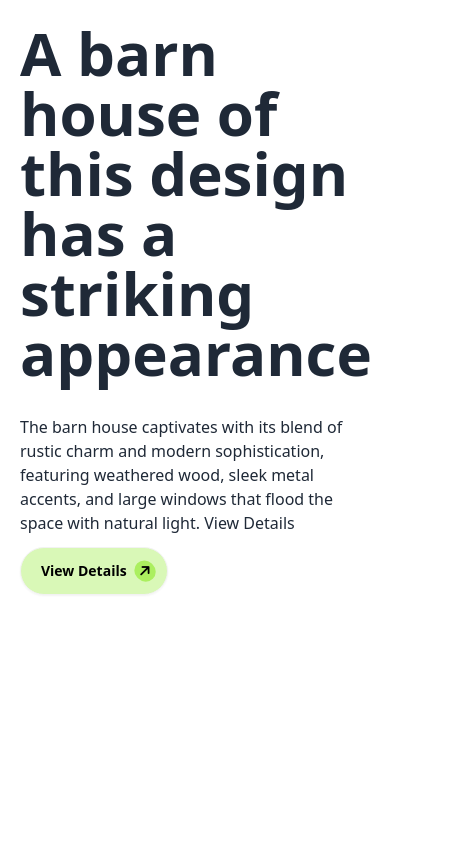
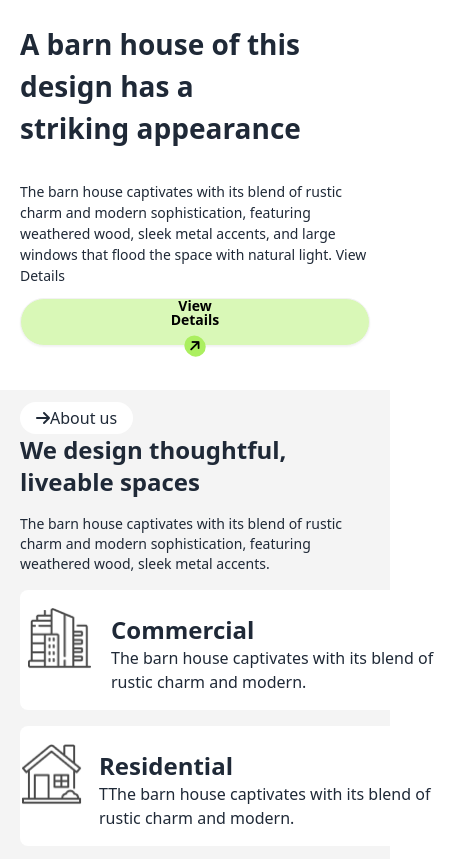
Before and after one commit to MHFAHAT/assainment-3, a plain HTML site: page index.html in a window 390 px wide. Shown: the part 319-1178 px from the top of the page, 475 px wide, since content can reach past the window. Before the commit the page ends 958 px from the top, so only its background shows below. Drawn offline with nearby package versions, Linux system fonts and the light colour scheme.

Commit message:
hamburger bade 2ta part done

```diff
--- a/index.html
+++ b/index.html
@@ -19,6 +19,7 @@
                 buy: '#ABEF5F',
                 Gray: '#737373;',
                 White: '#E9E9E9;',
+                'new-c': '#F4F4F4;',
               }
             }
           }
@@ -26,6 +27,11 @@
       </script>
       <!-- font awsome -->
       <script src="https://kit.fontawesome.com/7d9fe45805.js" crossorigin="anonymous"></script>
+      <style>
+        .midddle{
+          text-align: center;
+        }
+      </style>
 </head>
 <body class="">
     <!-- header start -->
@@ -48,33 +54,59 @@
                   </ul>
                 </div>
                 <div>
-
                 </div>
-                <div class="navbar-end gap-4">
-                    <i class="fa-solid fa-magnifying-glass  bg-White rounded-full p-2"></i>
+                <div class="navbar-end   gap-4">
+                    <i class=" fa-solid fa-magnifying-glass  bg-White rounded-full p-2"></i>
                     <i class="fa-solid fa-cart-shopping  bg-White rounded-full p-2"></i>
                   <a class="btn bg-buy text-black rounded-full py-2 pl-5 pr-3 font-bold">  Book Consult<i class="fa-solid fa-arrow-right text-white bg-black rounded-full p-1 -rotate-45"></i></i></a>
                 </div>
+                <div class="lg:hidden navbar-end"><i class="fa-solid fa-bars"></i></div>
               </div>
          </nav>
      <!-- header pic -->
-      <div  class="gap-10 py-6 ">
-         <div>
-             <img class=" " src="./assets/banner.png" alt="">
+      <div  class=" py-6 flex flex-col justify-center items-center ">
+         <div class=" ">
+             <img class="  " src="./assets/banner.png" alt="">
          </div>
-         <div class="py-5">
-            <h1 class="font-bold text-6xl py-5">A barn house of this design has a
+         <div class="py-5 flex flex-col justify-center items-center ">
+            <h1 class="font-bold text-[28px] lg:text-6xl py-5 ">A barn house of this design has a
               <br>striking appearance
              </h1>
-             <p class="py-3"> The barn house captivates with its blend of rustic charm and modern sophistication, featuring weathered wood, sleek metal accents, and large windows that flood the space with natural light.
+             <p class="py-3 text-[14px] lg:text-[16px] lg:w-[900px]"> The barn house captivates with its blend of rustic charm and modern sophistication, featuring weathered wood, sleek metal accents, and large windows that flood the space with natural light.
               View Details</p>
-              <a class="btn bg-buy bg-opacity-45 text-black rounded-full py-2 pl-5 pr-3 font-bold">   View Details<i class="fa-solid fa-arrow-right text-black bg-buy rounded-full p-1 -rotate-45"></i></i></a>
+              <a class="btn bg-buy bg-opacity-45 text-black rounded-full px-36 lg:py-2 lg:pl-5 lg:pr-3 font-bold"> View Details<i class="fa-solid fa-arrow-right text-black bg-buy rounded-full p-1 -rotate-45"></i></i></a>
          </div>
 
       </div>
     </header>
     <!-- main start -->
     <main>
+      <!-- about us -->
+       <section class=" container mx-auto px-5  pt-3 lg:py-24 lg:px-32 lg:flex  bg-new-c ">
+        <div class="flex-1  ">
+          <button class=" bg-white py-1 px-4 rounded-full item  "> <i class="fa-solid fa-arrow-right "></i></i>About us </button>
+          <h1 class="font-bold text-2xl   lg:text-4xl pb-4"> We design thoughtful,
+            <br>liveable spaces
+           </h1>
+          <p class=" text-sm lg:text-2xl pb-4">The barn house captivates with its blend of rustic charm and
+            modern sophistication, featuring weathered wood, sleek metal accents.</p>
+          <div class="bg-white rounded-lg flex  w-[455px] h-[120px] lg:w-[600px] lg:h-[110px] px-2 mb-4 gap-5">
+            <img class="h-16 mt-4 " src="./assets/commercial.png" alt="">
+            <div class="pt-6">
+              <h1 class="font-bold text-2xl  ">Commercial</h1>
+              <p>The barn house captivates with its blend of rustic charm and modern.</p></div>
+          </div>
+          <div class="bg-white rounded-lg flex gap-4 w-[455px] h-[120px] lg:w-[600px] lg:h-[110px]">
+            <img class="h-16 mt-4 " src="./assets/residential.png" alt="">
+            <div class="pt-6">
+              <h1 class="font-bold text-2xl  ">Residential</h1>
+              <p>TThe barn house captivates with its blend of rustic charm and modern.</p></div>
+          </div>
+        </div>
+        <div class="flex-1 mt-4">
+          <img src="./assets/Rectangle.png" alt="">
+        </div>
+       </section>
 
     </main>
     <!-- footer start -->
```
